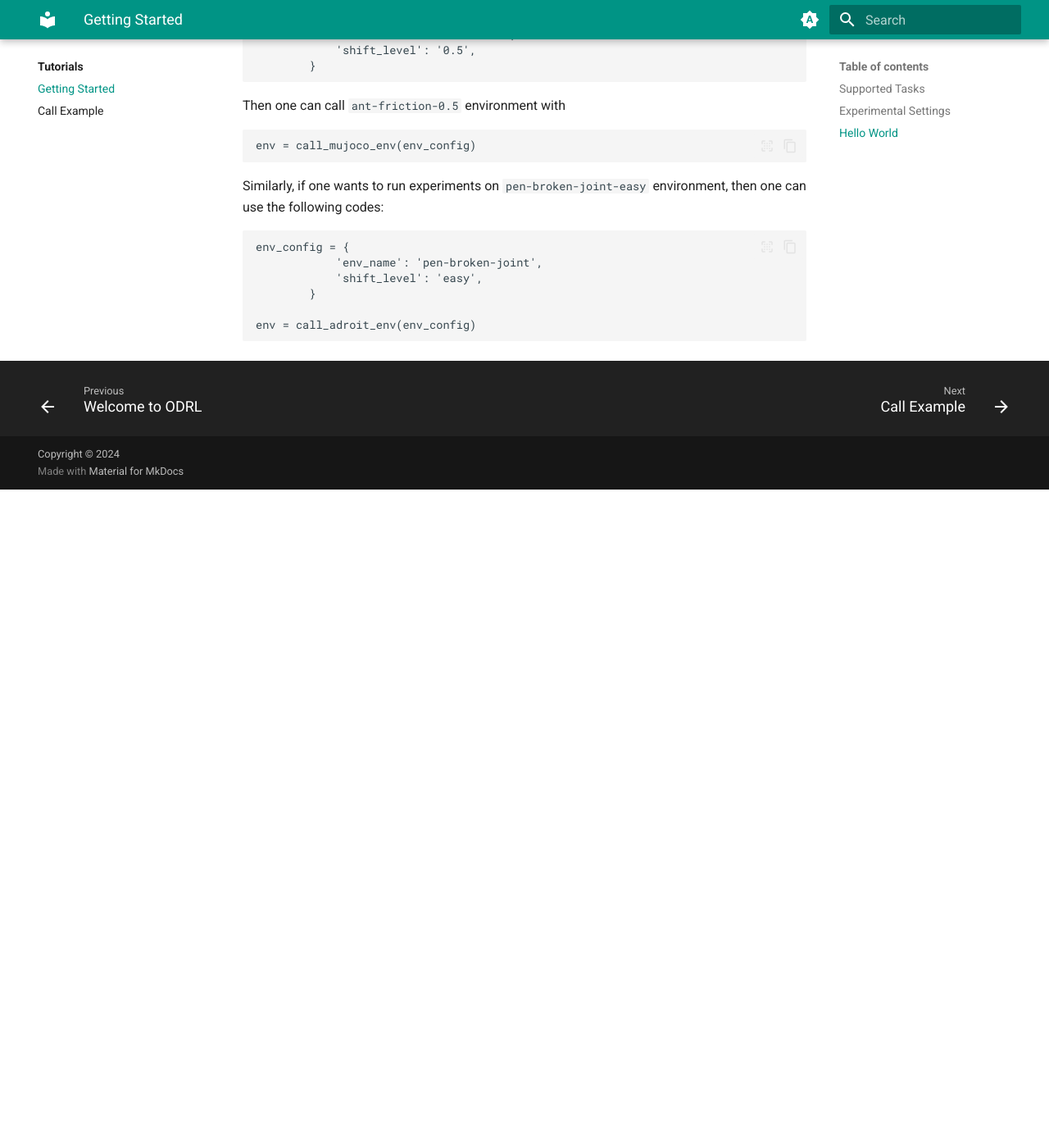
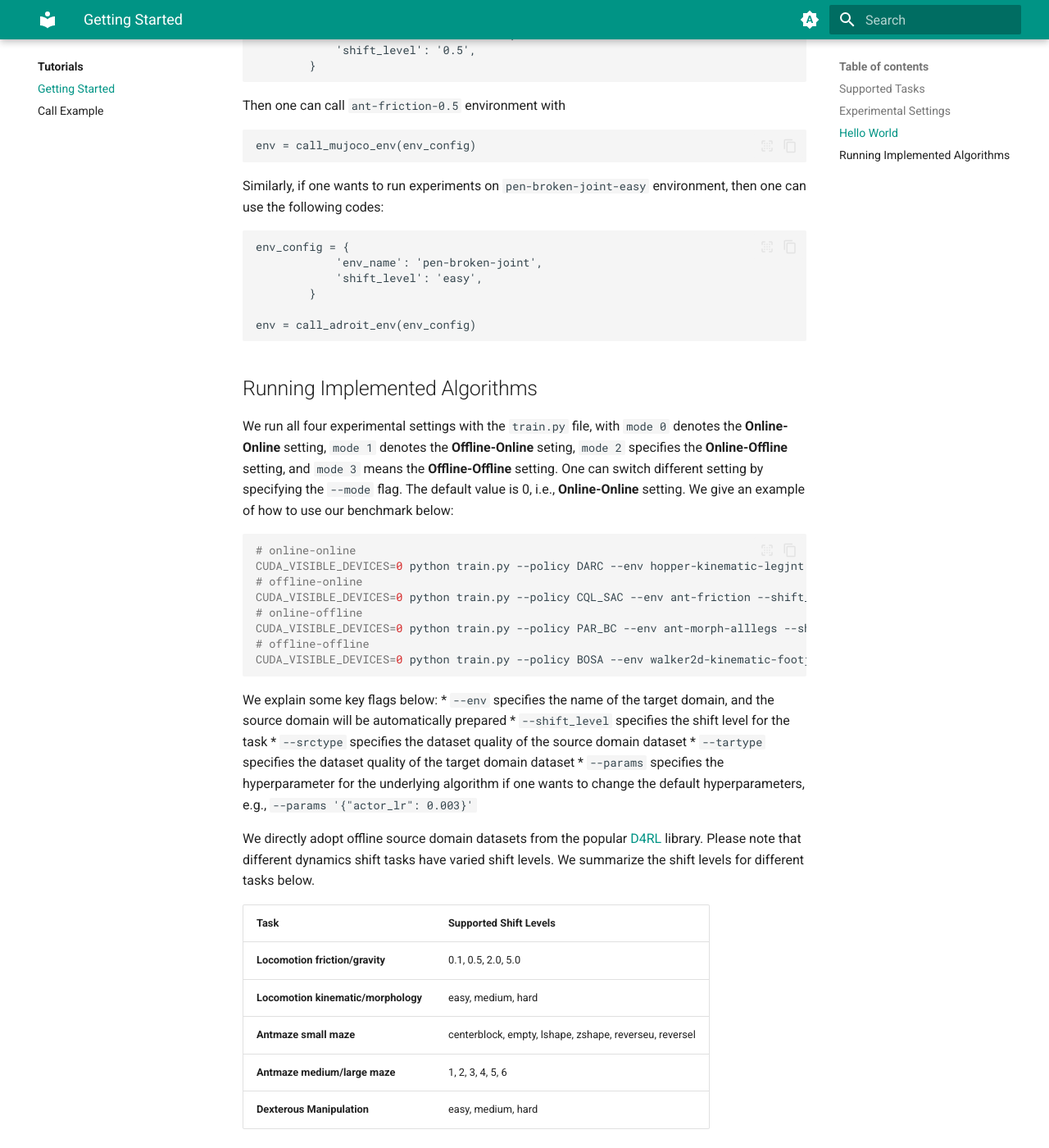
Before and after one commit to OffDynamicsRL/off-dynamics-rl, an MkDocs documentation site: the page built from docs/tutorials/1_get_started.md, in a window 1280 px wide and 1400 px high, scrolled down 1245 px. Shown: the whole window at 82% size. Built offline with MkDocs 1.6.1 and Material for MkDocs 9.7.7, drawn with Linux system fonts in a browser that asks for light colours; before the commit the page ends 1842 px from its top, so only the background shows below that.

Commit message:
add docs

````diff
--- a/docs/tutorials/1_get_started.md
+++ b/docs/tutorials/1_get_started.md
@@ -57,3 +57,33 @@ env_config = {
 
 env = call_adroit_env(env_config)
 ```
+
+## Running Implemented Algorithms
+
+We run all four experimental settings with the `train.py` file, with `mode 0` denotes the **Online-Online** setting, `mode 1` denotes the **Offline-Online** seting, `mode 2` specifies the **Online-Offline** setting, and `mode 3` means the **Offline-Offline** setting. One can switch different setting by specifying the `--mode` flag. The default value is 0, i.e., **Online-Online** setting. We give an example of how to use our benchmark below:
+```bash
+# online-online
+CUDA_VISIBLE_DEVICES=0 python train.py --policy DARC --env hopper-kinematic-legjnt --shift_level easy --seed 1 --mode 0 --dir runs
+# offline-online
+CUDA_VISIBLE_DEVICES=0 python train.py --policy CQL_SAC --env ant-friction --shift_level 0.5 --srctype medium-replay --seed 1 --mode 1 --dir runs
+# online-offline
+CUDA_VISIBLE_DEVICES=0 python train.py --policy PAR_BC --env ant-morph-alllegs --shift_level hard --tartype expert --seed 1 --mode 2 --dir runs
+# offline-offline
+CUDA_VISIBLE_DEVICES=0 python train.py --policy BOSA --env walker2d-kinematic-footjnt --shift_level medium --srctype medium --tartype medium --seed 1 --mode 3 --dir runs
+```
+We explain some key flags below:
+* `--env` specifies the name of the target domain, and the source domain will be automatically prepared
+* `--shift_level` specifies the shift level for the task
+* `--srctype` specifies the dataset quality of the source domain dataset
+* `--tartype` specifies the dataset quality of the target domain dataset
+* `--params` specifies the hyperparameter for the underlying algorithm if one wants to change the default hyperparameters, e.g., `--params '{"actor_lr": 0.003}'`
+
+We directly adopt offline source domain datasets from the popular [D4RL](https://github.com/Farama-Foundation/D4RL) library. Please note that different dynamics shift tasks have varied shift levels. We summarize the shift levels for different tasks below.
+
+| Task          | Supported Shift Levels |
+|---------------|-----------------|
+| **Locomotion friction/gravity**  | 0.1, 0.5, 2.0, 5.0 |
+| **Locomotion kinematic/morphology**  | easy, medium, hard |
+| **Antmaze small maze**| centerblock, empty, lshape, zshape, reverseu, reversel  |
+| **Antmaze medium/large maze**| 1, 2, 3, 4, 5, 6 |
+| **Dexterous Manipulation**| easy, medium, hard |
````
Also changed, not shown: docs/install.md (+1 -1 lines), docs/tutorials/2_call_example.md (+1 -1 lines), 1 other file.
